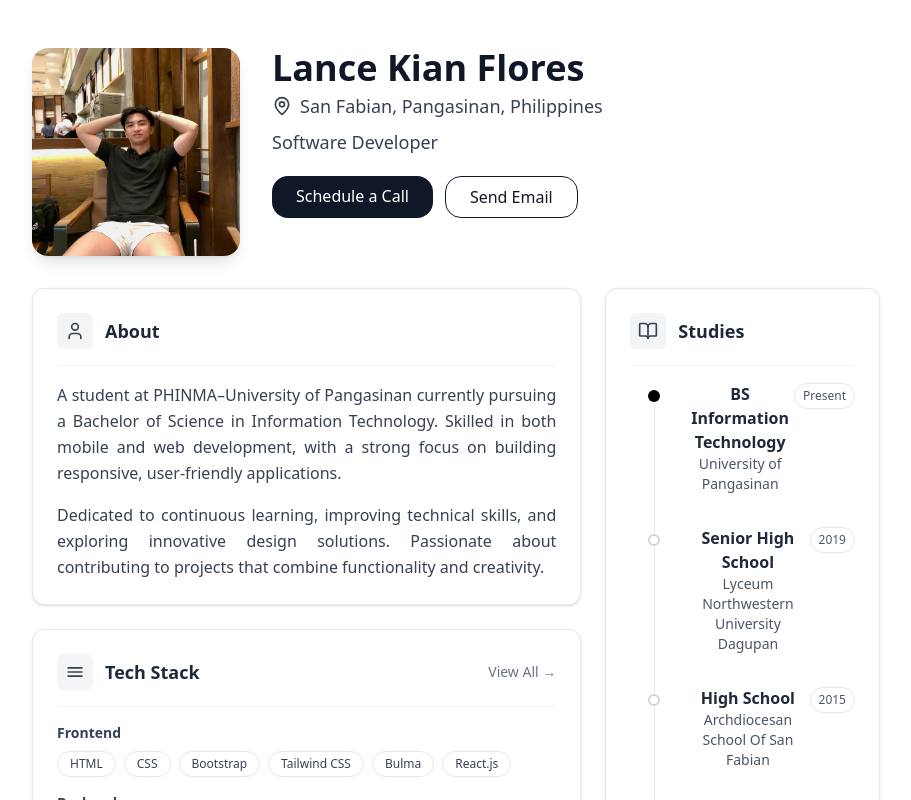
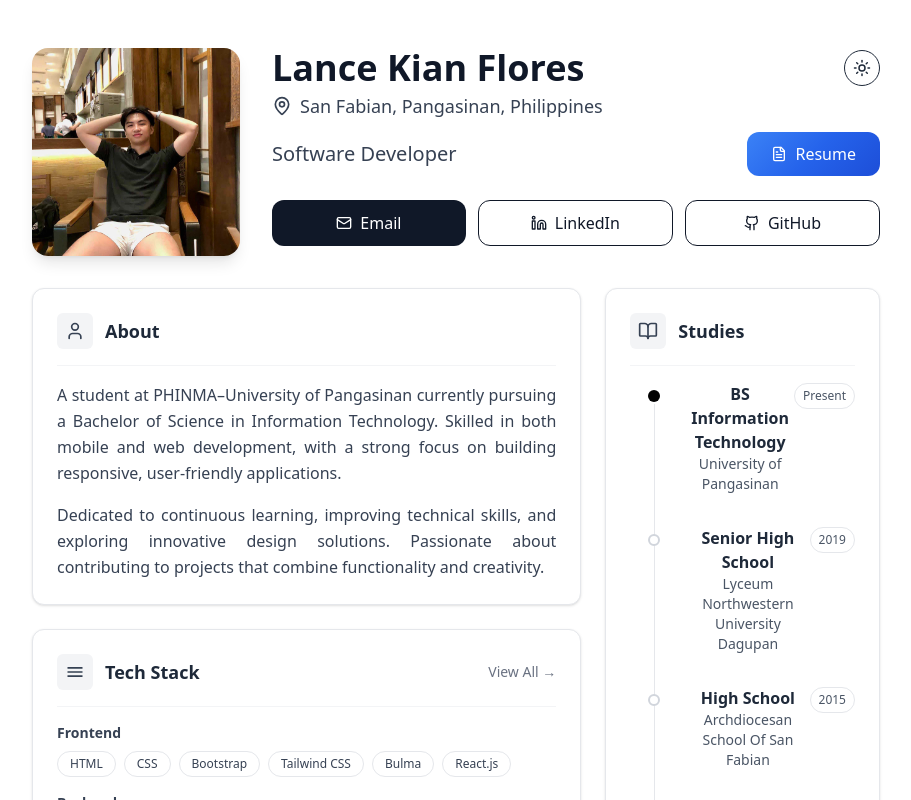
Before and after one commit to lancekian12/my-portfolio, a Next.js app: page / in a window 1280 px wide. Shown: the top 800 px of the page, without its empty margins (184-1095 px from the left). Built offline with nearby package versions, Linux system fonts and the light colour scheme.

Commit message:
fixed the empty space in the right side

```diff
--- a/app/components/Hero.tsx
+++ b/app/components/Hero.tsx
@@ -1,11 +1,29 @@
-// app/components/Hero.tsx
+"use client";
+
 import Image from "next/image";
-import { MapPin } from "lucide-react";
+import {
+  MapPin,
+  Moon,
+  Sun,
+  Mail,
+  Linkedin,
+  Github,
+  FileText,
+} from "lucide-react";
+import { useTheme } from "next-themes";
+import { useState, useEffect } from "react";
 
 const Hero = () => {
+  const { theme, setTheme } = useTheme();
+  const [mounted, setMounted] = useState(false);
+
+  useEffect(() => setMounted(true), []);
+  if (!mounted) return null;
+
   return (
-    <section className="w-full pt-12">
+    <section className="w-full pt-12 relative">
       <div className="w-full flex flex-col md:flex-row items-center md:items-start gap-8 text-center md:text-left">
+        {/* Profile Image */}
         <div className="flex-shrink-0 w-40 h-40 md:w-52 md:h-52 overflow-hidden rounded-2xl shadow-lg">
           <Image
             src="/images/kian.jpg"
@@ -17,32 +35,81 @@ const Hero = () => {
           />
         </div>
 
-        <div className="flex-1">
-          <h1 className="font-heading text-3xl md:text-4xl font-bold text-gray-900">
-            Lance Kian Flores
-          </h1>
+        {/* Info Section */}
+        <div className="flex-1 w-full max-w-3xl">
+          {/* Name + Dark Mode Toggle */}
+          <div className="flex items-center justify-between">
+            <h1 className="font-heading text-3xl md:text-4xl font-bold text-gray-900 dark:text-white">
+              Lance Kian Flores
+            </h1>
 
-          <div className="flex items-center gap-2 text-gray-700 mt-1 text-lg">
-            <MapPin className="w-5 h-5 text-gray-700" />
+            <button
+              onClick={() => setTheme(theme === "light" ? "dark" : "light")}
+              className="p-2 rounded-full border hover:bg-gray-100 dark:hover:bg-gray-800 transition"
+              aria-label="Toggle Theme"
+            >
+              {theme === "light" ? <Moon size={18} /> : <Sun size={18} />}
+            </button>
+          </div>
+
+          {/* Location */}
+          <div className="flex items-center gap-2 text-gray-700 dark:text-gray-300 mt-1 text-lg justify-center md:justify-start">
+            <MapPin className="w-5 h-5 text-gray-700 dark:text-gray-300" />
             <span>San Fabian, Pangasinan, Philippines</span>
           </div>
 
-          <p className="font-body text-lg mt-2 text-gray-700">
-            Software Developer
-          </p>
+          {/* Role + Resume */}
+          <div className="flex flex-col sm:flex-row sm:items-center sm:justify-between mt-3 gap-3">
+            <p className="font-body text-[20px] text-gray-700 dark:text-gray-300">
+              Software Developer
+            </p>
 
-          <div className="flex flex-col md:flex-row gap-3 mt-5 md:justify-start justify-center">
             <a
-              href="#contact"
-              className="bg-gray-900 text-white px-6 py-2 rounded-2xl font-medium hover:bg-gray-800 transition"
+              href="/resume.pdf"
+              target="_blank"
+              rel="noopener noreferrer"
+              className="flex items-center justify-center gap-2 text-white rounded-xl font-medium transition-all duration-300 w-full sm:w-auto px-6 py-[10px]"
+              style={{
+                background:
+                  "linear-gradient(135deg, rgb(59,130,246) 0%, rgb(37,99,235) 50%, rgb(29,78,216) 100%)",
+              }}
             >
-              Schedule a Call
+              <FileText className="w-4 h-4" />
+              <span>Resume</span>
             </a>
+          </div>
+
+          {/* Action Buttons */}
+          <div className="flex flex-col sm:flex-row gap-3 mt-6">
+            {/* Email */}
             <a
               href="mailto:yourname@email.com"
-              className="border border-gray-900 text-gray-900 px-6 py-2 rounded-2xl font-medium hover:bg-gray-900 hover:text-white transition"
+              className="flex items-center justify-center gap-2 bg-gray-900 text-white rounded-xl font-medium hover:bg-gray-800 transition-all duration-300 w-full py-[10px]"
             >
-              Send Email
+              <Mail className="w-4 h-4" />
+              <span>Email</span>
+            </a>
+
+            {/* LinkedIn */}
+            <a
+              href="https://linkedin.com/in/yourprofile"
+              target="_blank"
+              rel="noopener noreferrer"
+              className="flex items-center justify-center gap-2 border border-gray-900 text-gray-900 dark:text-white rounded-xl font-medium hover:bg-gray-900 hover:text-white transition-all duration-300 w-full py-[10px]"
+            >
+              <Linkedin className="w-4 h-4" />
+              <span>LinkedIn</span>
+            </a>
+
+            {/* GitHub */}
+            <a
+              href="https://github.com/yourusername"
+              target="_blank"
+              rel="noopener noreferrer"
+              className="flex items-center justify-center gap-2 border border-gray-900 text-gray-900 dark:text-white rounded-xl font-medium hover:bg-gray-900 hover:text-white transition-all duration-300 w-full py-[10px]"
+            >
+              <Github className="w-4 h-4" />
+              <span>GitHub</span>
             </a>
           </div>
         </div>
--- a/app/page.tsx
+++ b/app/page.tsx
@@ -1,14 +1,17 @@
 // app/page.tsx
 import Hero from "./components/Hero";
 import AboutAndStudies from "./components/AboutAndStudies";
+import { ThemeProvider } from "next-themes";
 
 export default function Home() {
   return (
+    <ThemeProvider>
       <main className="flex flex-col items-center text-center w-full">
         <div className="w-full max-w-4xl px-6">
           <Hero />
           <AboutAndStudies />
         </div>
       </main>
+    </ThemeProvider>
   );
 }
```
Lines whose indentation alone changed are shown as unchanged.
